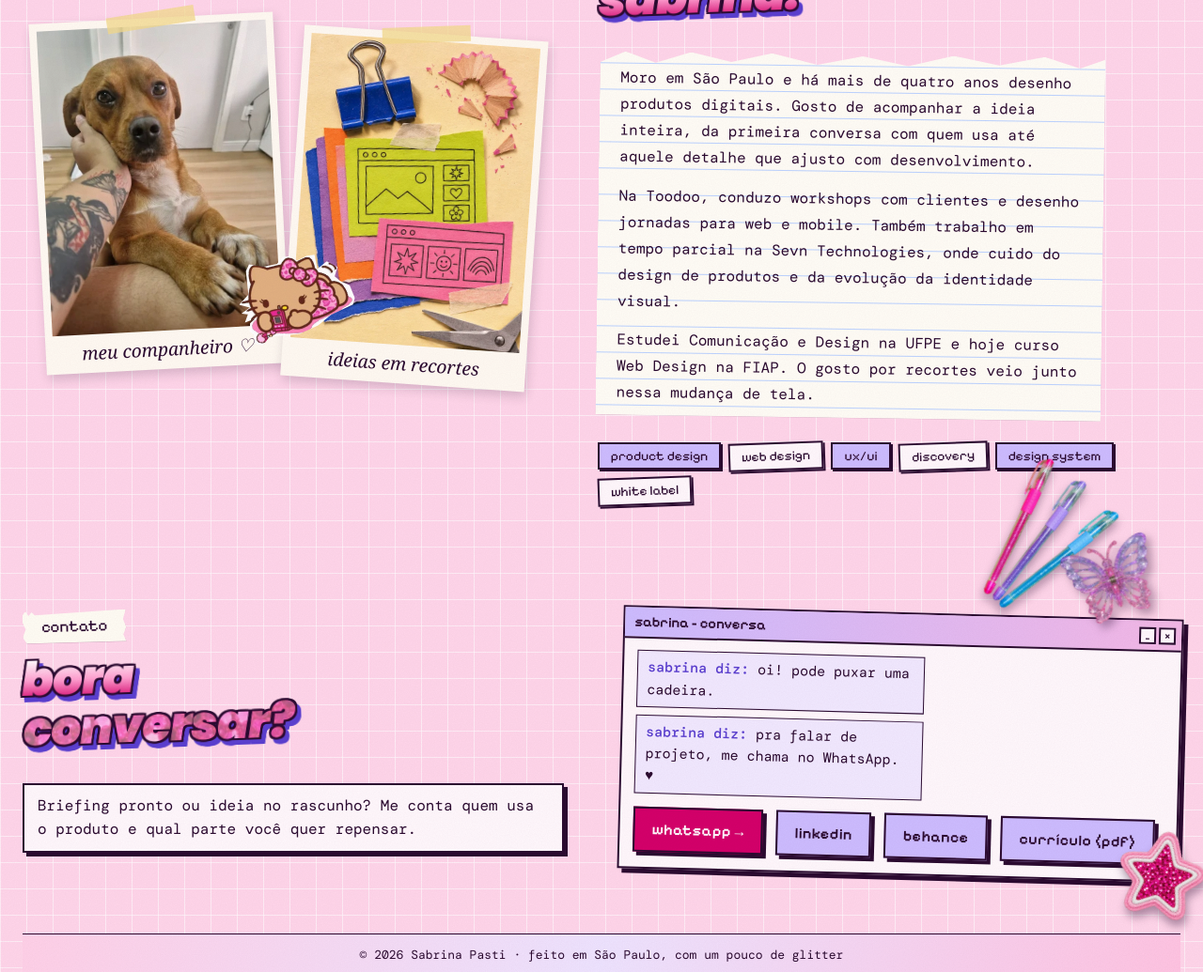
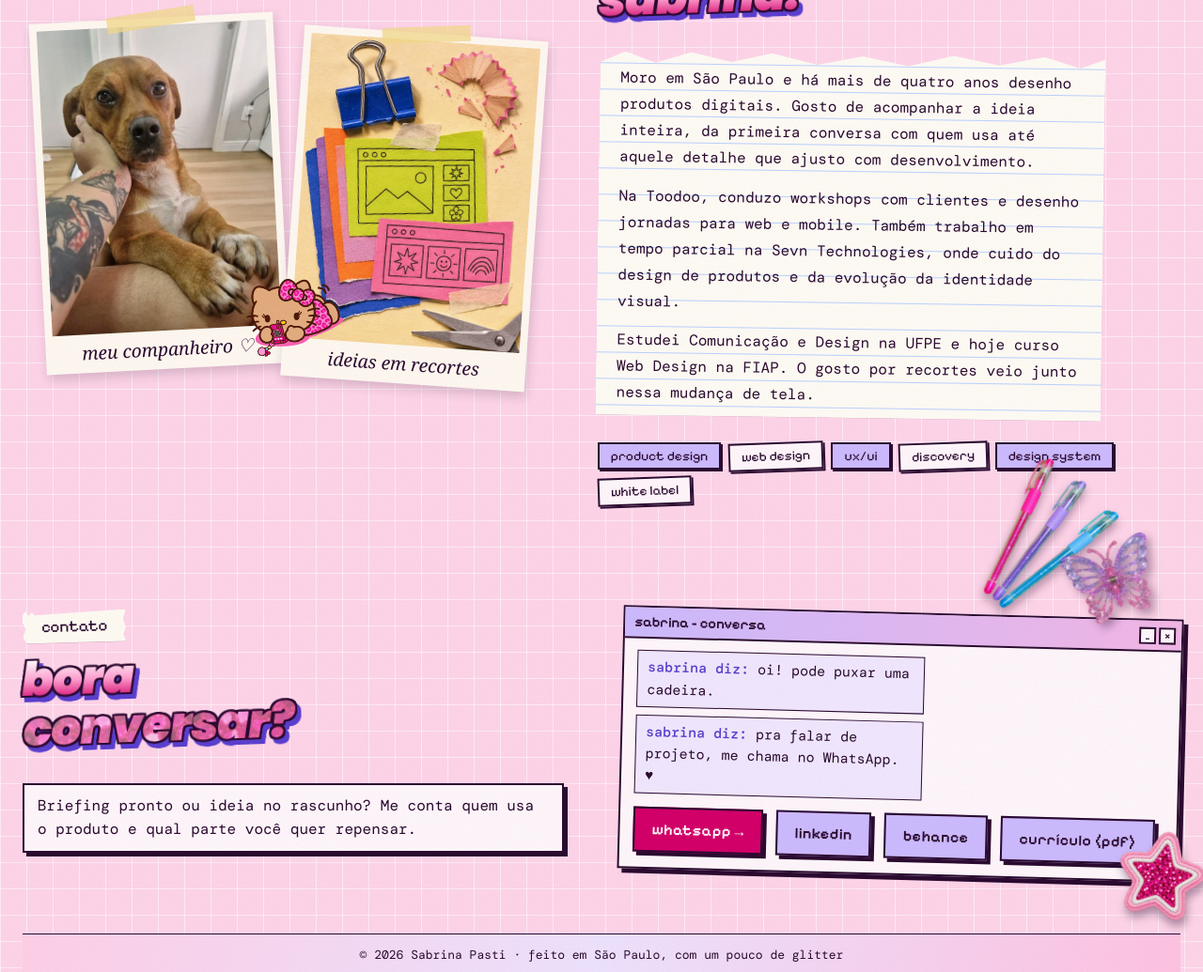
Before and after one commit to SabrinaPasti/portfolio, a plain HTML site: page index.html in a window 1280 px wide. Shown: the part 2526-3561 px from the top of the page at 94% size. Drawn offline with nearby package versions, Linux system fonts and the light colour scheme; files whose address does not match are found by name.

Commit message:
Publica a capa portfólio sabrina em pixel art e o adesivo em alta resolução

```diff
--- a/css/portal.css
+++ b/css/portal.css
@@ -32,7 +32,6 @@ section[id] { scroll-margin-top: 18px; }
   position: absolute; z-index: 5; left: 39%; bottom: 7%;
   width: clamp(80px, 24%, 154px); height: auto; aspect-ratio: auto;
   transform: rotate(-6deg); cursor: grab; touch-action: none; user-select: none;
-  clip-path: polygon(7% 55%,15% 48%,15% 30%,18% 25%,29% 28%,40% 27%,45% 22%,51% 22%,56% 26%,64% 23%,70% 23%,71% 34%,79% 29%,87% 34%,84% 41%,88% 45%,95% 49%,98% 59%,96% 64%,78% 70%,67% 77%,52% 82%,28% 82%,22% 88%,16% 86%,16% 79%,13% 76%,14% 70%,18% 67%,10% 69%,13% 63%,8% 62%,15% 58%);
 }
 .sp-album .kitty-sticker.is-drag { cursor: grabbing; }
 .sky-banner em { color: #ffcaed; }
--- a/index.html
+++ b/index.html
@@ -9,13 +9,13 @@
 <meta property="og:type" content="website">
 <meta property="og:locale" content="pt_BR">
 <meta property="og:url" content="https://portfolio-sabrina-five.vercel.app/">
-<meta property="og:title" content="Sabrina Pasti | Design com lógica e glitter">
+<meta property="og:title" content="portfólio sabrina">
 <meta property="og:description" content="Abre uma janelinha no meu portfólio. Tem projetos de design, recortes dos anos 2000 e um pouco de mim em cada clique. ♡">
-<meta property="og:image" content="https://portfolio-sabrina-five.vercel.app/img/capa-portfolio.jpg">
+<meta property="og:image" content="https://portfolio-sabrina-five.vercel.app/img/portfolio-sabrina-pixel.jpg">
 <meta property="og:image:type" content="image/jpeg">
 <meta property="og:image:width" content="1200">
 <meta property="og:image:height" content="630">
-<meta property="og:image:alt" content="Sabrina Pasti, Product Designer, ao lado de um Discman rosa sobre fundo quadriculado.">
+<meta property="og:image:alt" content="Bonequinha de Sabrina usando um laptop na cama, em um quarto rosa desenhado em pixel art.">
 <link rel="preconnect" href="https://fonts.googleapis.com">
 <link rel="preconnect" href="https://fonts.gstatic.com" crossorigin>
 <link href="https://fonts.googleapis.com/css2?family=DM+Mono:wght@400;500&family=Pixelify+Sans:wght@400;600&family=Poppins:ital,wght@1,800;1,900&display=swap" rel="stylesheet">
@@ -183,7 +183,7 @@
     <div class="sp-album">
       <figure><img src="img/meu-cachorro.webp" alt="Meu cachorro marrom apoiando as patas no meu colo" loading="lazy"><figcaption>meu companheiro ♡</figcaption></figure>
       <figure><img src="img/recortes.webp" alt="Colagem de papéis coloridos com esboços de interfaces" loading="lazy"><figcaption>ideias em recortes</figcaption></figure>
-      <img class="kitty-sticker" data-drag="sticker" src="img/hello-kitty.webp" draggable="false" alt="Adesivo da Hello Kitty com celular rosa" loading="lazy">
+      <img class="kitty-sticker" data-drag="sticker" src="img/hello-kitty-celular.webp" draggable="false" alt="Adesivo da Hello Kitty com celular rosa" loading="lazy">
     </div>
     <div class="sp-about-copy">
       <p class="sp-kicker">sobre mim</p>
```
Also changed, not shown: img/hello-kitty-celular.webp (added), img/portfolio-sabrina-pixel.jpg (added).
